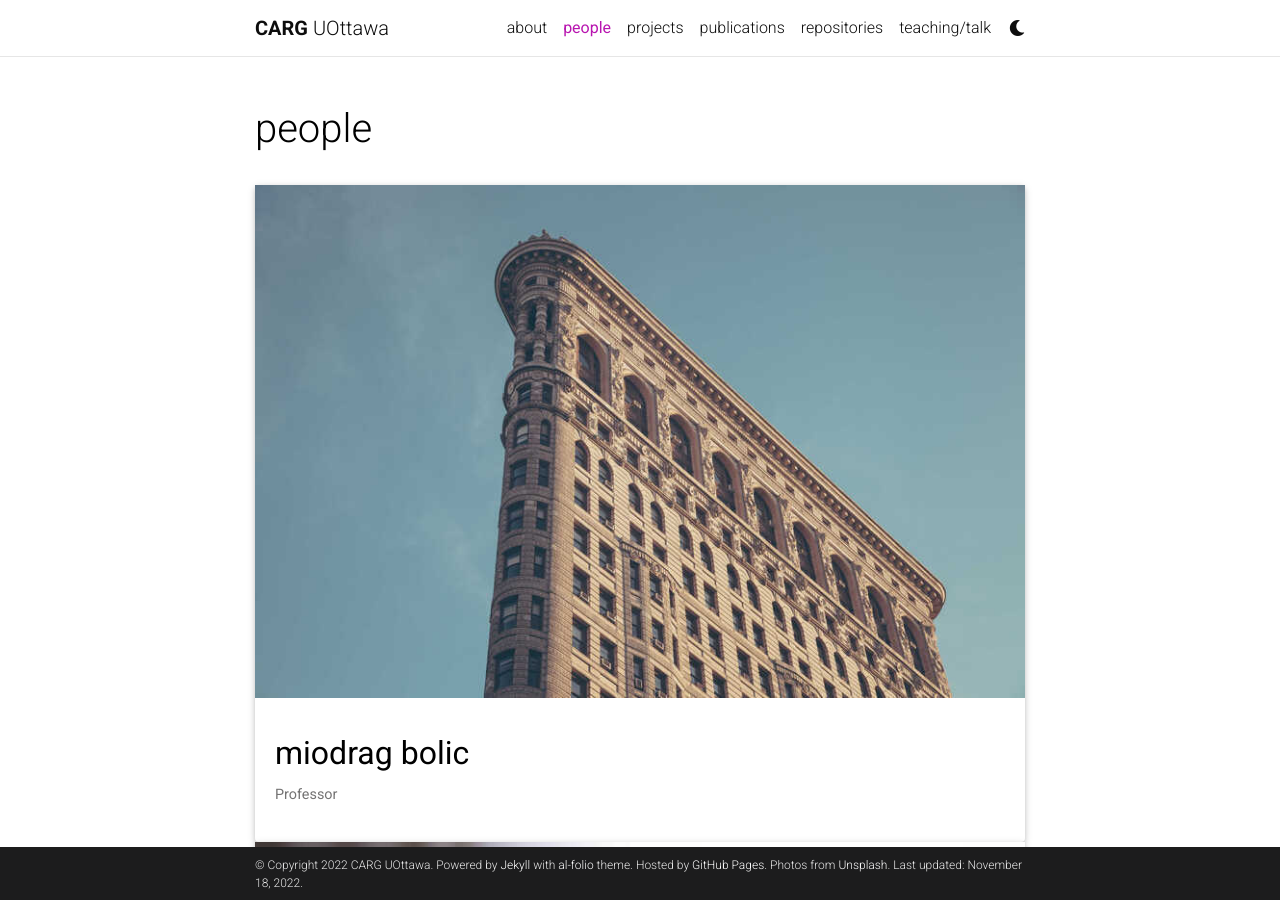
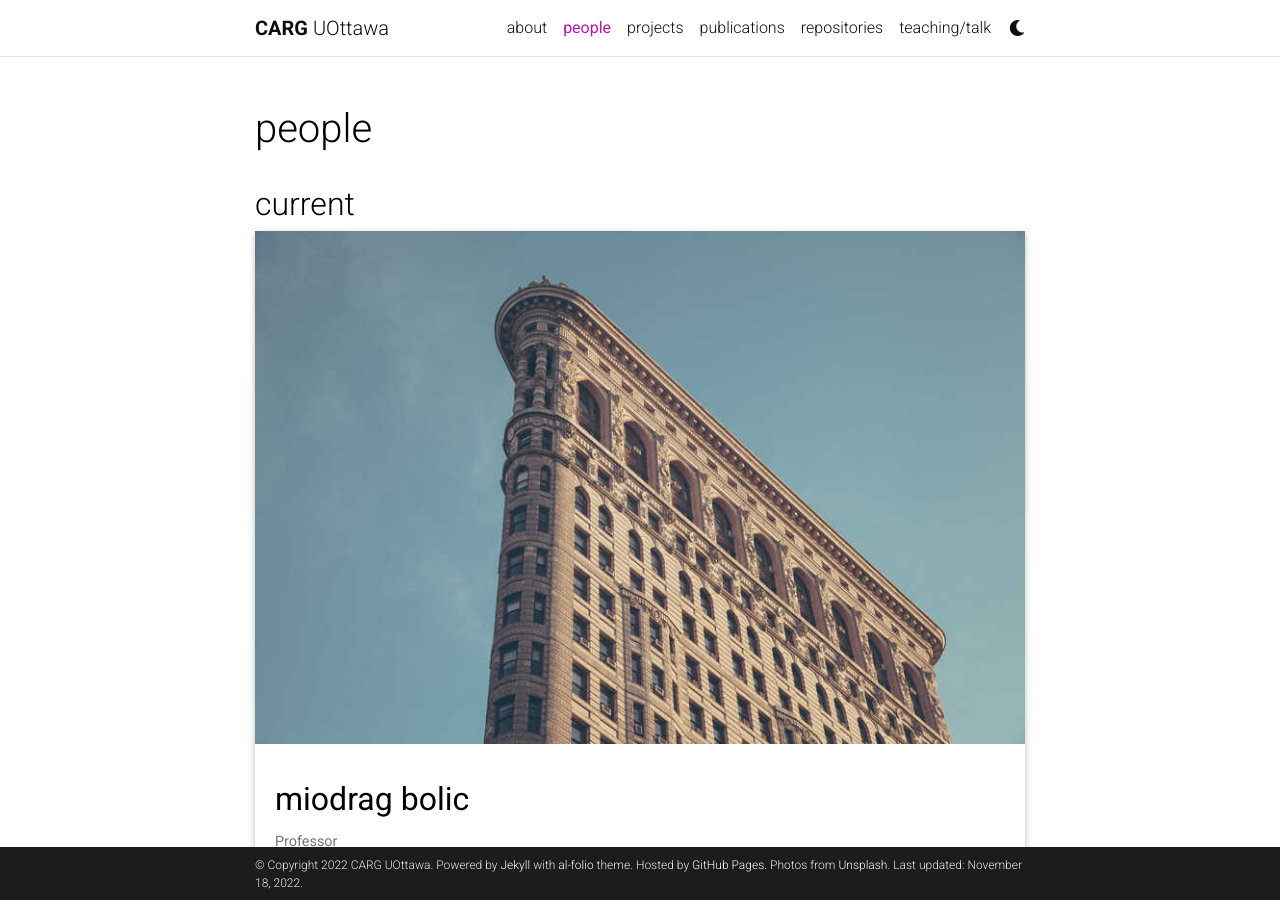
Before and after one commit to Himagna-Ganti/carg-uottawa, a Jekyll site: the page built from _pages/people.md, in a window 1280 px wide and 900 px high. Built offline with Jekyll 4.4.1, drawn with Linux system fonts in a browser that asks for light colours; full-size pictures stand in for the smaller copies a plugin makes; comment, search, counter and statistics services are not loaded; a style sheet for code colours, icons or effects is not loaded.

Commit message:
Update _config.yml

```diff
--- a/_config.yml
+++ b/_config.yml
@@ -309,6 +309,7 @@ enable_navbar_social:       false  # enables displaying social links in the
                                    # navbar on the about page
 enable_project_categories:  true   # enables categorization of projects into
                                    # multiple categories
+enable_people_categories:  true # for people
 enable_medium_zoom:         true   # enables image zoom feature (as on medium.com)
 enable_progressbar:         true   # enables a horizontal progress bar linked to the vertical scroll position
 
```
